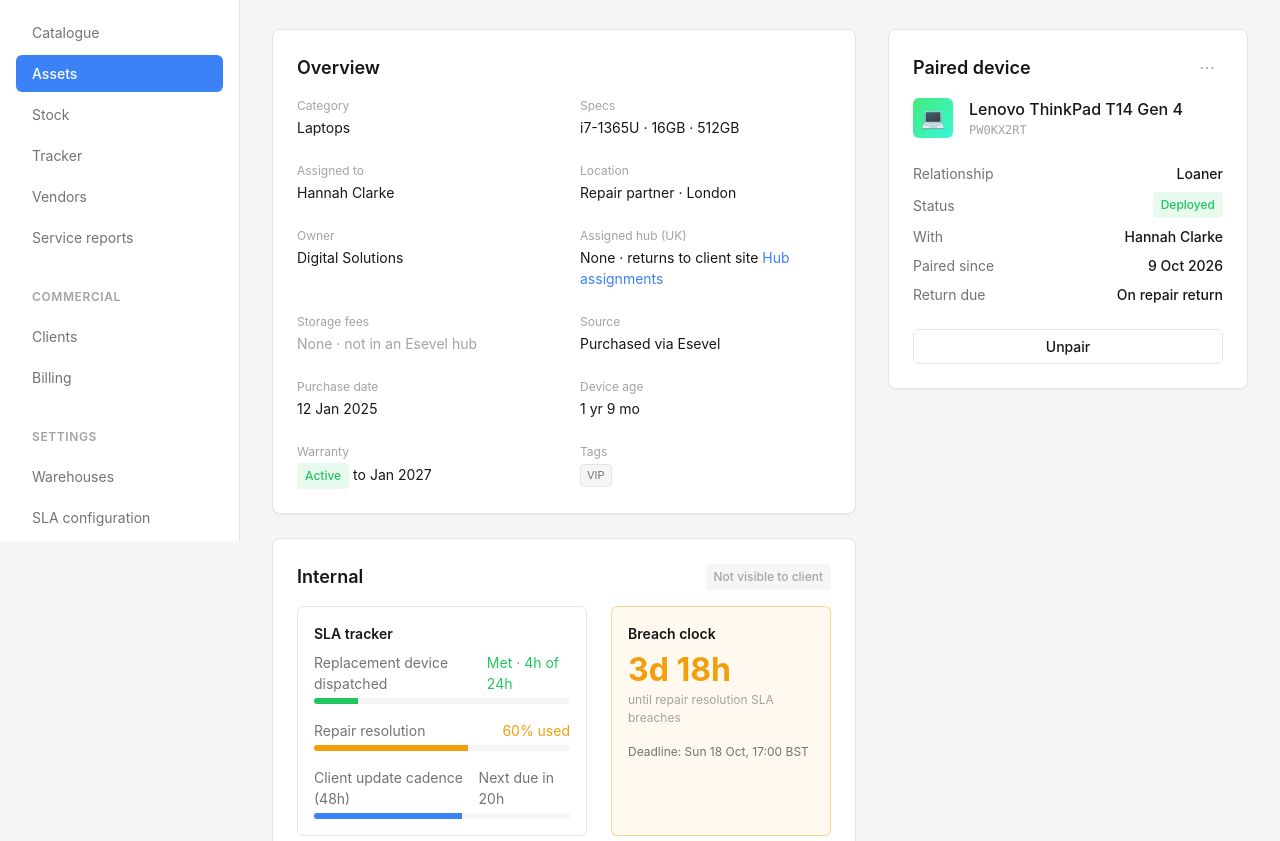
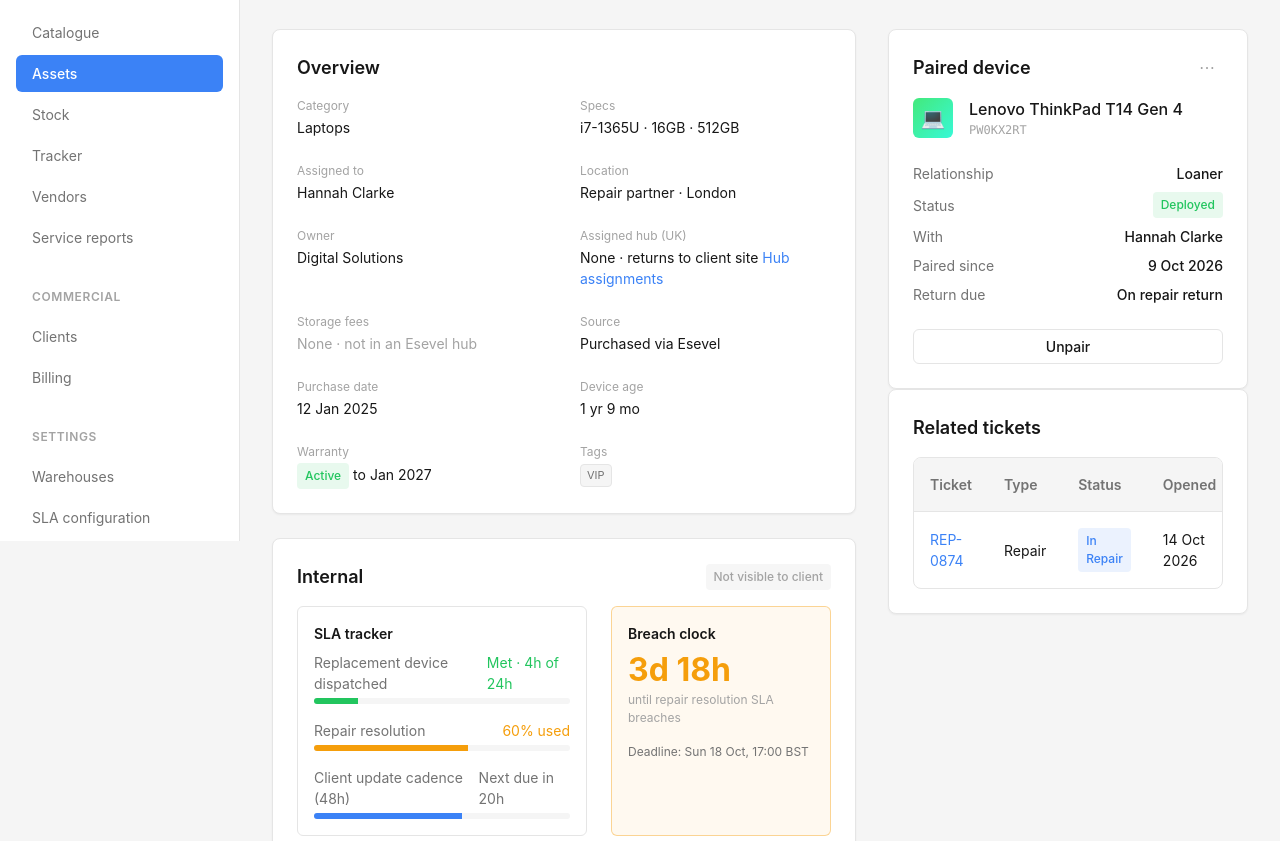
Before and after one commit to Esevel/Greenfield-SAP, a website built with Vite: page pages/assets/detail.html in a window 1280 px wide. Shown: the part 259-1100 px from the top of the page. Built offline with nearby package versions, Linux system fonts and the light colour scheme.

Commit message:
Asset: Add linked tickets

```diff
--- a/pages/assets/detail.html
+++ b/pages/assets/detail.html
@@ -409,6 +409,17 @@
                 <button class="btn btn-secondary paired-action">Unpair</button>
               </div>
             </div>
+            <section class="card mb-lg" id="relatedTickets">
+              <div class="card-header"><h3 class="card-title">Related tickets</h3></div>
+              <div class="card-body doc-body">
+                <div class="table-container">
+                  <table class="table doc-table">
+                    <thead><tr><th>Ticket</th><th>Type</th><th>Status</th><th>Opened</th><th>Owner</th></tr></thead>
+                    <tbody id="assetRelatedTickets"></tbody>
+                  </table>
+                </div>
+              </div>
+            </section>
           </div>
         </div>
       </div>
@@ -417,6 +428,10 @@
 
   <script src="/scripts/navigation.js"></script>
   <script src="/scripts/components.js"></script>
+  <script src="/scripts/hub-data.js"></script>
+  <script src="/scripts/supply-data.js"></script>
+  <script src="/scripts/sla-data.js"></script>
+  <script src="/scripts/tracker-sla.js"></script>
   <script src="/scripts/asset-detail.js"></script>
   <script src="/scripts/main.js"></script>
 </body>
--- a/scripts/asset-detail.js
+++ b/scripts/asset-detail.js
@@ -1,6 +1,7 @@
 // Asset detail page interactions
 
 function initAssetDetail() {
+  renderRelatedAssetTickets();
   const filter = document.getElementById('clientInitiatedFilter');
   if (!filter) return;
 
@@ -12,6 +13,30 @@ function initAssetDetail() {
   });
 }
 
+function renderRelatedAssetTickets() {
+  const serial = document.querySelector('.asset-header-meta .asset-serial')?.textContent.trim();
+  const ticketBody = document.getElementById('assetRelatedTickets');
+  if (!serial || !ticketBody || typeof TRACKER_ITEMS === 'undefined') return;
+
+  const related = TRACKER_ITEMS.filter(item => (item.assetSerials || []).includes(serial)).map(item => ({ item, sla: trackerSla(item) }));
+  related.sort((a, b) => new Date(b.item.start) - new Date(a.item.start));
+  const typeLabels = { repair: 'Repair', support: 'Support', onboarding: 'Onboarding', offboarding: 'Offboarding', redeploy: 'Redeployment', storage: 'Storage', disposal: 'Disposal' };
+  const ticketHref = item => item.href || (item.type === 'onboarding'
+    ? `/pages/tracker/onboarding-detail.html?id=${encodeURIComponent(item.id)}`
+    : item.type === 'support' ? '/pages/tracker/support-detail.html' : `/pages/tracker/work-order.html?wo=${encodeURIComponent(item.id)}`);
+  const opened = value => new Date(value).toLocaleDateString('en-GB', { day: 'numeric', month: 'short', year: 'numeric' });
+  const rowHtml = ({ item, sla }) => `<tr>
+    <td><a class="link-sm" href="${ticketHref(item)}">${escapeHtml(item.id)}</a></td>
+    <td>${escapeHtml(typeLabels[item.type] || item.type)}</td>
+    <td><span class="badge ${sla.cur ? 'badge-info' : 'badge-neutral'} badge-sm">${escapeHtml(sla.cur ? item.stage || sla.cur.m.label : 'Completed')}</span></td>
+    <td>${opened(item.start)}</td>
+    <td>${escapeHtml(item.owner?.[1] || '—')}</td>
+  </tr>`;
+
+  ticketBody.innerHTML = related.map(rowHtml).join('')
+    || '<tr><td colspan="5" class="text-muted sla-empty">No tracker tickets linked to this asset.</td></tr>';
+}
+
 if (document.readyState === 'loading') {
   document.addEventListener('DOMContentLoaded', initAssetDetail);
 } else {
--- a/scripts/tracker-sla.js
+++ b/scripts/tracker-sla.js
@@ -87,7 +87,7 @@ const TRACKER_ITEMS = [
     stage: 'QC and wipe', owner: ['AI', 'Aisha'], blocker: '', note: ['Aisha', 'Wipe certificate generated, QC bench slot tomorrow AM'], href: '/pages/tracker/redeployments.html' },
   { id: 'ORD-30455', client: 'acme', type: 'stock', cc: 'SG', start: '2026-10-16T07:00', done: ['2026-10-16T08:00'],
     stage: 'Picking', owner: ['M', 'Marcus'], blocker: '', note: ['Marcus', 'Allocated from Singapore Hub (C02WR9T6MD6T)'] },
-  { id: 'REP-0874', client: 'digital', type: 'repair', cc: 'GB', start: '2026-10-14T10:00', done: ['2026-10-14T12:00', '2026-10-15T13:00'],
+  { id: 'REP-0874', client: 'digital', type: 'repair', cc: 'GB', assetSerials: ['PF3QW8ZN'], start: '2026-10-14T10:00', done: ['2026-10-14T12:00', '2026-10-15T13:00'],
     stage: 'In Repair', owner: ['JL', 'Jia Ling'], blocker: '', note: ['Jia Ling', 'Booked with FixPoint London, drop-off Thursday'], href: '/pages/tracker/work-order.html' },
   { id: 'ONB-1190', client: 'techglobal', type: 'onboarding', cc: 'SG', start: '2026-10-13T09:00', done: ['2026-10-13T15:00', '2026-10-15T10:00', '2026-10-16T09:00'],
     stage: 'Shipping kit', owner: ['Q', 'Qonit'], blocker: '', note: ['Qonit', 'Kit packed, courier label created for Monday'],
```
